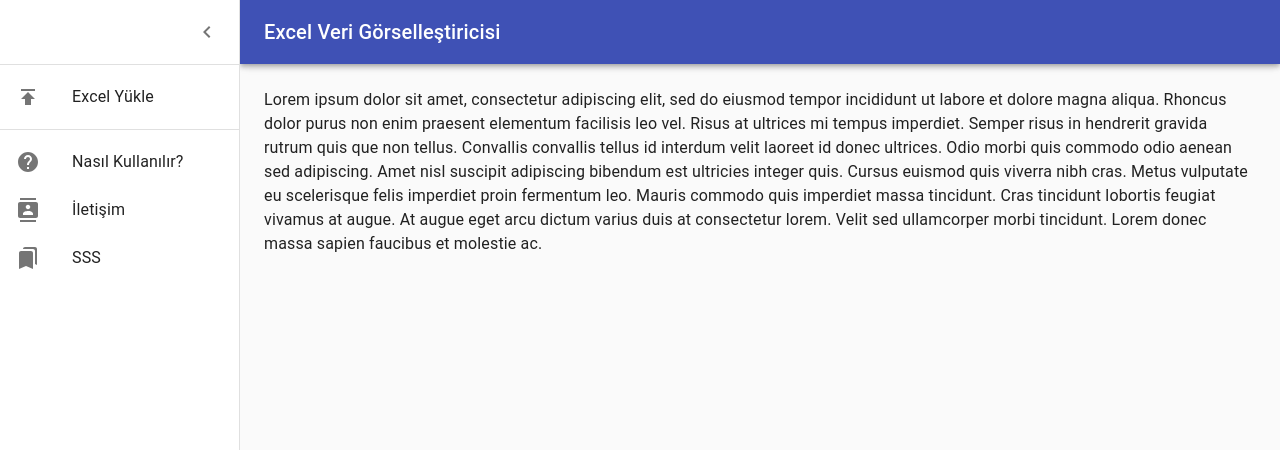
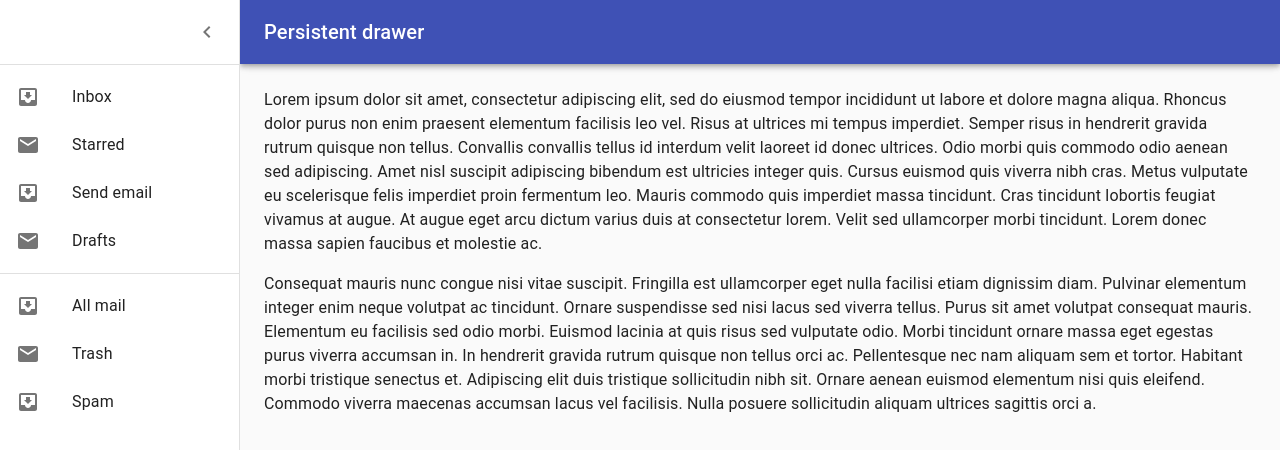
Before and after one commit to ilaydacansinkoc/dashboard-app, a React (Create React App) app: page / in a window 1280 px wide. Both pictures are taken after a click on the button "open drawer". Shown: the top 450 px of the page. Built offline with nearby package versions, Linux system fonts and the light colour scheme.

Commit message:
Revert "navbar component edited. drawer added and icons are customized."
This reverts commit e4e0fdbe0686c0d066b94c845e587fbfdd405f87.

```diff
--- a/src/components/Navbar.tsx
+++ b/src/components/Navbar.tsx
@@ -15,10 +15,8 @@ import ChevronRightIcon from '@material-ui/icons/ChevronRight';
 import ListItem from '@material-ui/core/ListItem';
 import ListItemIcon from '@material-ui/core/ListItemIcon';
 import ListItemText from '@material-ui/core/ListItemText';
-import HelpIcon from '@material-ui/icons/Help';
-import ContactsIcon from '@material-ui/icons/Contacts';
-import BookmarksIcon from '@material-ui/icons/Bookmarks';
-import PublishIcon from '@material-ui/icons/Publish';
+import InboxIcon from '@material-ui/icons/MoveToInbox';
+import MailIcon from '@material-ui/icons/Mail';
 
 const drawerWidth = 240;
 
@@ -111,7 +109,7 @@ export default function PersistentDrawerLeft() {
             <MenuIcon />
           </IconButton>
           <Typography variant="h6" noWrap>
-            {`Excel Veri Görselleştiricisi`}
+            Persistent drawer
           </Typography>
         </Toolbar>
       </AppBar>
@@ -131,29 +129,21 @@ export default function PersistentDrawerLeft() {
         </div>
         <Divider />
         <List>
-          {['Excel Yükle'].map((text, index) => (
+          {['Inbox', 'Starred', 'Send email', 'Drafts'].map((text, index) => (
             <ListItem button key={text}>
-              <ListItemIcon><PublishIcon /></ListItemIcon>
+              <ListItemIcon>{index % 2 === 0 ? <InboxIcon /> : <MailIcon />}</ListItemIcon>
               <ListItemText primary={text} />
             </ListItem>
           ))}
         </List>
         <Divider />
         <List>
-            <ListItem button key={`Nasıl Kullanılır?`}>
-              <ListItemIcon><HelpIcon/></ListItemIcon>
-              <ListItemText primary={`Nasıl Kullanılır?`} />
+          {['All mail', 'Trash', 'Spam'].map((text, index) => (
+            <ListItem button key={text}>
+              <ListItemIcon>{index % 2 === 0 ? <InboxIcon /> : <MailIcon />}</ListItemIcon>
+              <ListItemText primary={text} />
             </ListItem>
-
-            <ListItem button key={`İletişim`}>
-            <ListItemIcon><ContactsIcon/></ListItemIcon>
-            <ListItemText primary={`İletişim`} />
-            </ListItem>
-
-            <ListItem button key={`SSS`}>
-            <ListItemIcon><BookmarksIcon/></ListItemIcon>
-            <ListItemText primary={`SSS`} />
-            </ListItem>
+          ))}
         </List>
       </Drawer>
       <main
@@ -166,7 +156,7 @@ export default function PersistentDrawerLeft() {
           Lorem ipsum dolor sit amet, consectetur adipiscing elit, sed do eiusmod tempor incididunt
           ut labore et dolore magna aliqua. Rhoncus dolor purus non enim praesent elementum
           facilisis leo vel. Risus at ultrices mi tempus imperdiet. Semper risus in hendrerit
-          gravida rutrum quis   que non tellus. Convallis convallis tellus id interdum velit laoreet id
+          gravida rutrum quisque non tellus. Convallis convallis tellus id interdum velit laoreet id
           donec ultrices. Odio morbi quis commodo odio aenean sed adipiscing. Amet nisl suscipit
           adipiscing bibendum est ultricies integer quis. Cursus euismod quis viverra nibh cras.
           Metus vulputate eu scelerisque felis imperdiet proin fermentum leo. Mauris commodo quis
@@ -174,6 +164,17 @@ export default function PersistentDrawerLeft() {
           arcu dictum varius duis at consectetur lorem. Velit sed ullamcorper morbi tincidunt. Lorem
           donec massa sapien faucibus et molestie ac.
         </Typography>
+        <Typography paragraph>
+          Consequat mauris nunc congue nisi vitae suscipit. Fringilla est ullamcorper eget nulla
+          facilisi etiam dignissim diam. Pulvinar elementum integer enim neque volutpat ac
+          tincidunt. Ornare suspendisse sed nisi lacus sed viverra tellus. Purus sit amet volutpat
+          consequat mauris. Elementum eu facilisis sed odio morbi. Euismod lacinia at quis risus sed
+          vulputate odio. Morbi tincidunt ornare massa eget egestas purus viverra accumsan in. In
+          hendrerit gravida rutrum quisque non tellus orci ac. Pellentesque nec nam aliquam sem et
+          tortor. Habitant morbi tristique senectus et. Adipiscing elit duis tristique sollicitudin
+          nibh sit. Ornare aenean euismod elementum nisi quis eleifend. Commodo viverra maecenas
+          accumsan lacus vel facilisis. Nulla posuere sollicitudin aliquam ultrices sagittis orci a.
+        </Typography>
       </main>
     </div>
   );
```
